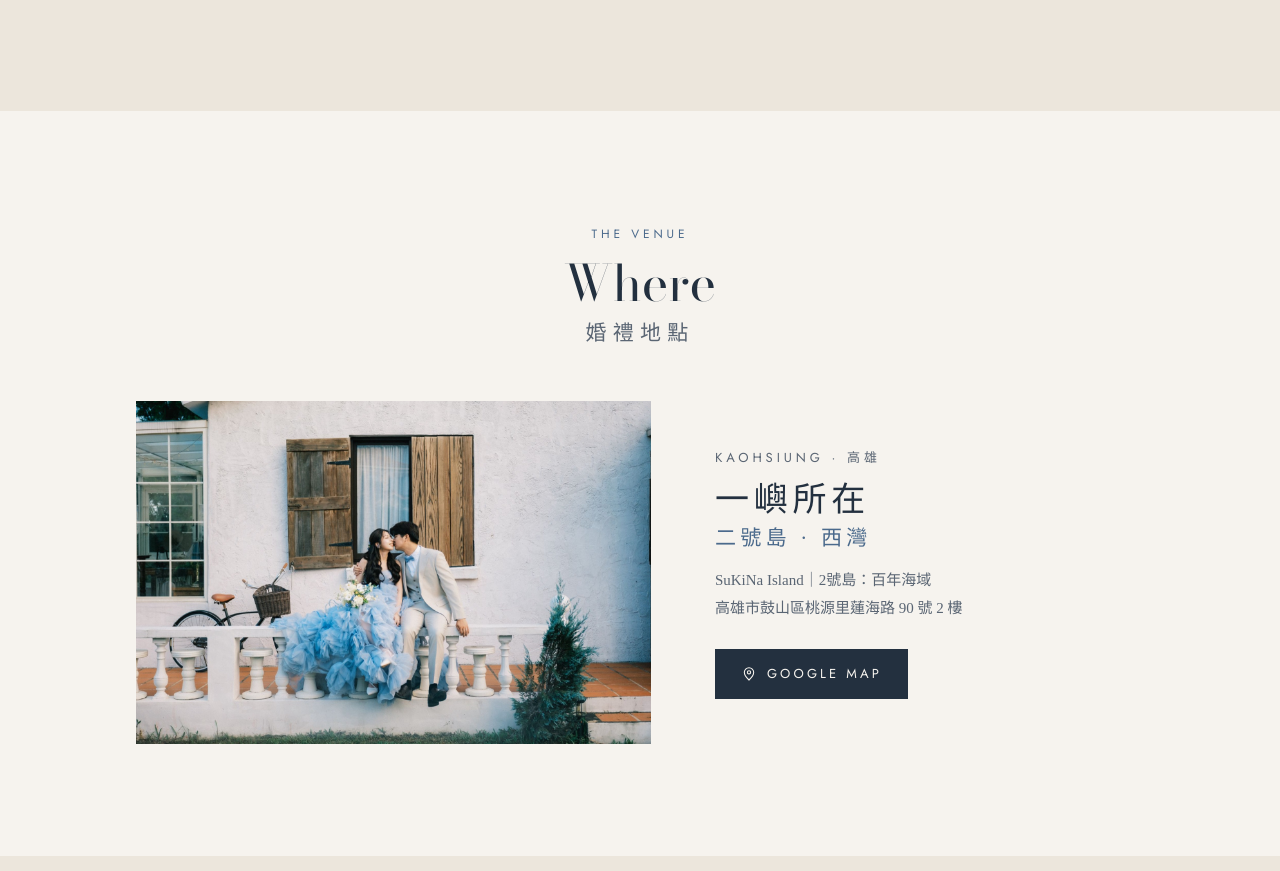
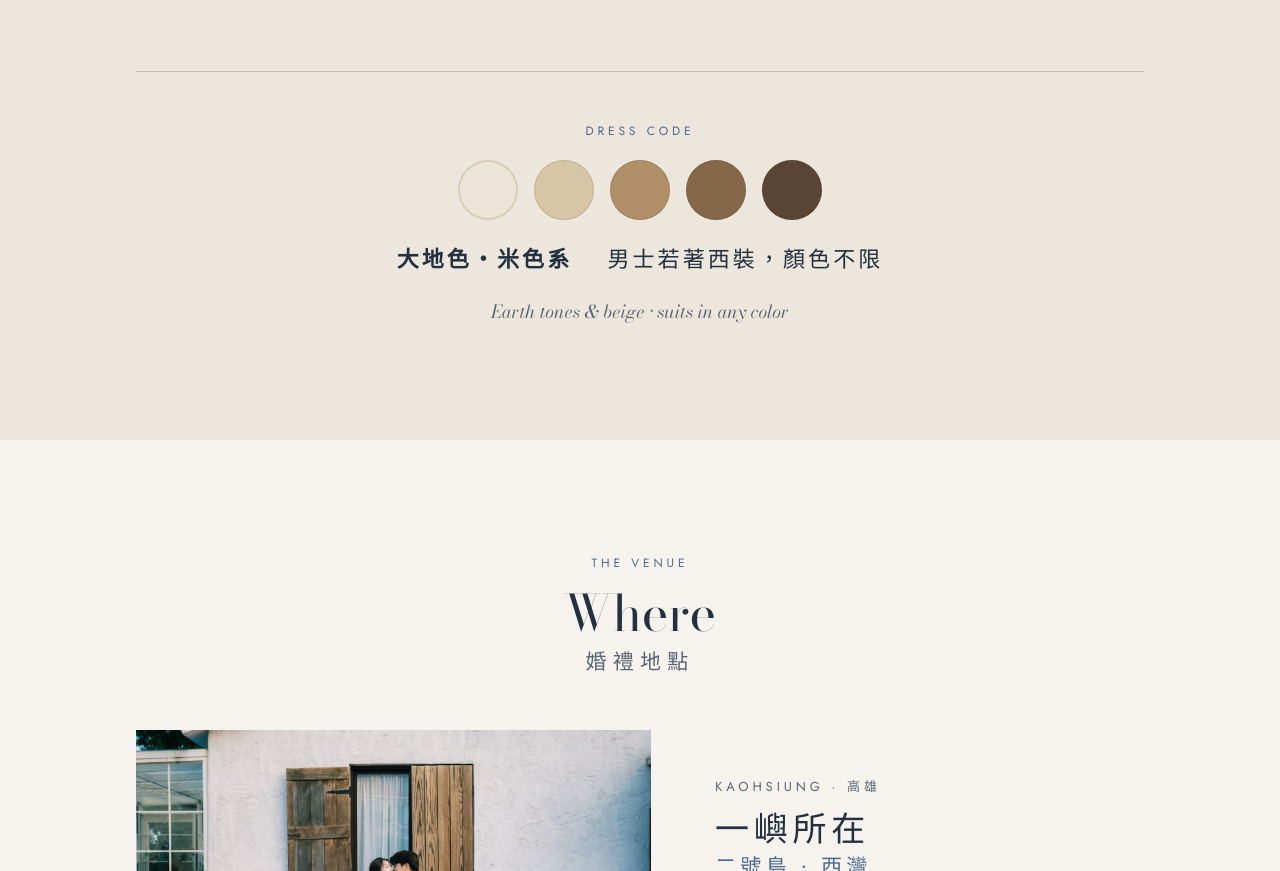
Before and after one commit to WendyW818/wedding, a plain HTML site: page index.html in a window 1280 px wide. Shown: the part 2367-3238 px from the top of the page. Drawn offline with nearby package versions, Linux system fonts and the light colour scheme.

Commit message:
Add files via upload

```diff
--- a/index.html
+++ b/index.html
@@ -256,6 +256,14 @@ section { padding-block: clamp(64px, 10vw, 112px); }
 }
 .note svg { width: 22px; height: 22px; margin-top: 3px; stroke: var(--blue-deep); fill: none; stroke-width: 1.4; }
 .note strong { font-weight: 600; }
+
+.dress { margin-top: clamp(48px, 7vw, 72px); padding-top: clamp(36px, 5vw, 48px); border-top: 1px solid var(--rule); text-align: center; display: grid; justify-items: center; gap: 14px; }
+.swatches { list-style: none; margin: 4px 0 0; padding: 0; display: flex; flex-wrap: wrap; justify-content: center; gap: clamp(10px, 2vw, 16px); }
+.swatches li { width: clamp(44px, 9vw, 60px); aspect-ratio: 1; border-radius: 50%; background: var(--c); box-shadow: inset 0 0 0 1px rgba(60,45,30,.12); }
+.swatches li:first-child { box-shadow: inset 0 0 0 2px #d9cdb8; }
+.dress-zh { margin: 6px 0 0; font-size: clamp(18px, 2.6vw, 22px); font-weight: 600; letter-spacing: .14em; display: flex; flex-wrap: wrap; justify-content: center; column-gap: 1.6em; row-gap: 4px; }
+.dress-zh span { font-weight: 400; }
+.dress-en { margin: 0; font-family: var(--f-display); font-style: italic; font-size: 18px; color: var(--ink-soft); }
 
 /* ---------- Gallery ---------- */
 .tabs {
@@ -530,6 +538,19 @@ footer p { margin: 0; color: var(--ink-soft); letter-spacing: .14em; font-size:
           </div>
         </div>
       </div>
+    </div>
+
+    <div class="dress">
+      <span class="label">Dress Code</span>
+      <ul class="swatches" aria-label="建議服裝顏色：大地色與米色系">
+        <li style="--c:#ece4d7" title="象牙白"></li>
+        <li style="--c:#d6c6a5" title="米色"></li>
+        <li style="--c:#b18f68" title="駝色"></li>
+        <li style="--c:#85684a" title="棕色"></li>
+        <li style="--c:#5a4535" title="深咖啡"></li>
+      </ul>
+      <p class="dress-zh">大地色・米色系<span>男士若著西裝，顏色不限</span></p>
+      <p class="dress-en">Earth tones &amp; beige · suits in any color</p>
     </div>
   </div>
 </section>
```
